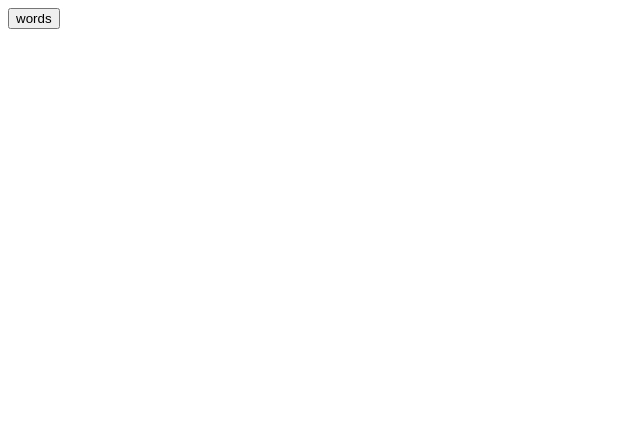
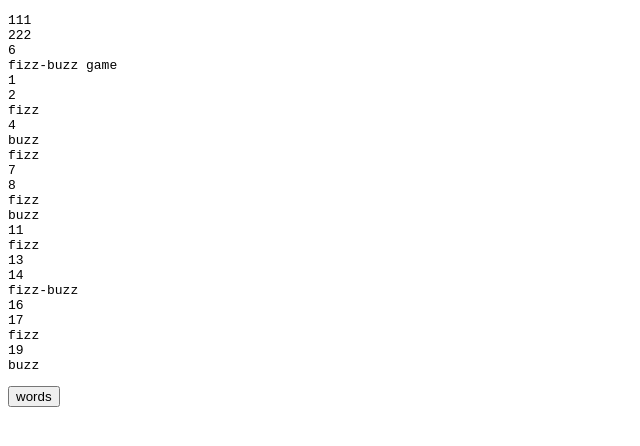
Before and after one commit to arkenidar/pangea-js, a plain HTML site: page main.html in a window 1280 px wide. Shown: the whole page, without its empty margins (0-640 px from the left). Drawn offline with Linux system fonts and the light colour scheme.

Commit message:
function printToHTML(string){

```diff
--- a/main.html
+++ b/main.html
@@ -4,6 +4,14 @@
 <title>pangea.js main</title>
 </head>
 <body>
+
+<pre id="printOut"></pre>
+<script>
+function printToHTML(string){
+    document.getElementById("printOut").textContent += string
+}
+</script>
+
 <script src="main.js"></script>
 <button onclick="list_words()">words</button><div id="words"></div>
 <script>
--- a/main.js
+++ b/main.js
@@ -322,6 +322,7 @@ print.arity=1
 function print(params){
     var out=wordExec(params[0])
     console.log(out)
+    if(typeof printToHTML=="function") printToHTML(out+"\n")
     return out
 }
 /*
```
